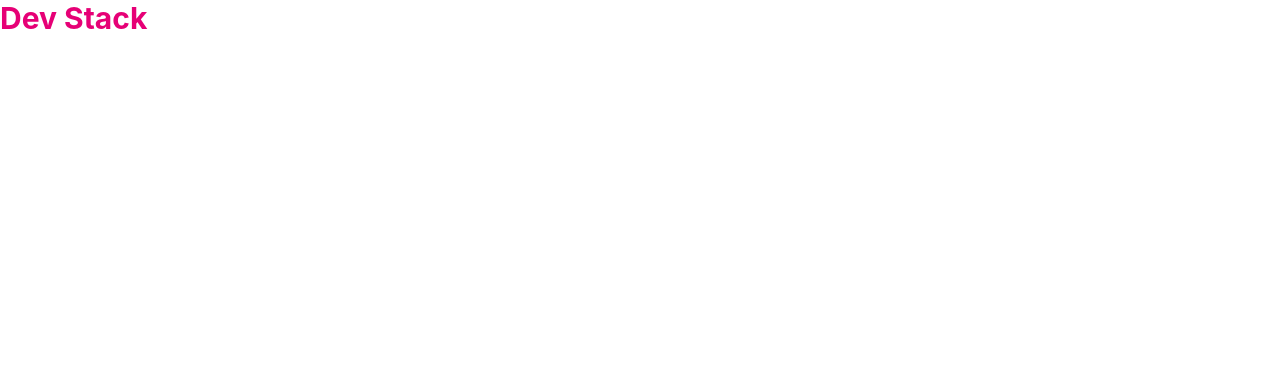
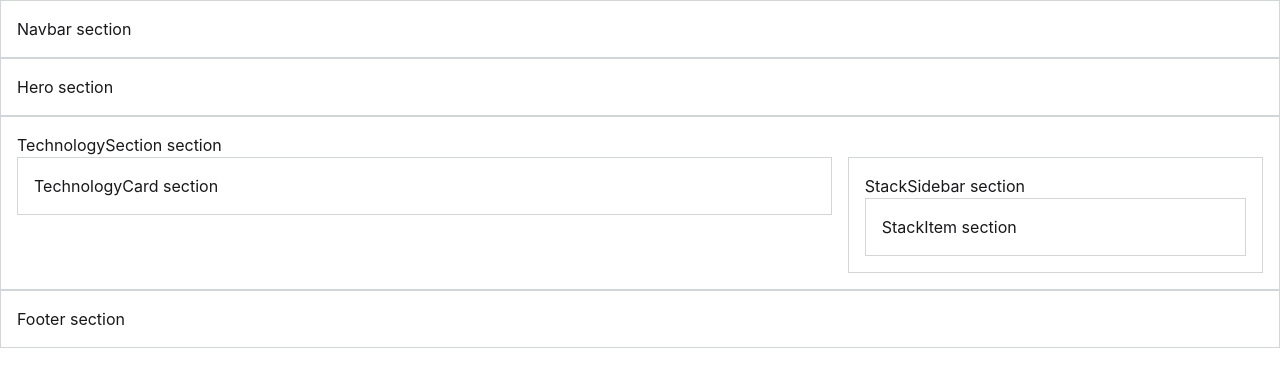
Before and after one commit to MdIbrahimKhalil1416/Dev-stack, a React (Vite) app: page / in a window 1280 px wide. Shown: the top 386 px of the page. Built offline with nearby package versions, Linux system fonts and the light colour scheme.

Commit message:
Add component skeleton and page structure

```diff
--- a/src/App.tsx
+++ b/src/App.tsx
@@ -1,5 +1,17 @@
+import Navbar from './components/Navbar'
+import Hero from './components/Hero'
+import TechnologySection from './components/TechnologySection'
+import Footer from './components/Footer'
+
 function App() {
-  return <h1 className="text-3xl font-bold text-pink-600">Dev Stack</h1>
+  return (
+    <>
+      <Navbar />
+      <Hero />
+      <TechnologySection />
+      <Footer />
+    </>
+  )
 }
 
 export default App
--- /dev/null
+++ b/src/components/Footer.tsx
@@ -0,0 +1,5 @@
+function Footer() {
+  return <footer className="border border-gray-300 p-4">Footer section</footer>
+}
+
+export default Footer
--- /dev/null
+++ b/src/components/Hero.tsx
@@ -0,0 +1,9 @@
+function Hero() {
+  return (
+    <section id="home" className="border border-gray-300 p-4">
+      Hero section
+    </section>
+  )
+}
+
+export default Hero
--- /dev/null
+++ b/src/components/Navbar.tsx
@@ -0,0 +1,9 @@
+function Navbar() {
+  return (
+    <header className="border border-gray-300 p-4">
+      <nav>Navbar section</nav>
+    </header>
+  )
+}
+
+export default Navbar
--- /dev/null
+++ b/src/components/StackItem.tsx
@@ -0,0 +1,5 @@
+function StackItem() {
+  return <div className="border border-gray-300 p-4">StackItem section</div>
+}
+
+export default StackItem
--- /dev/null
+++ b/src/components/StackSidebar.tsx
@@ -0,0 +1,12 @@
+import StackItem from './StackItem'
+
+function StackSidebar() {
+  return (
+    <aside className="border border-gray-300 p-4">
+      <p>StackSidebar section</p>
+      <StackItem />
+    </aside>
+  )
+}
+
+export default StackSidebar
--- /dev/null
+++ b/src/components/TechnologyCard.tsx
@@ -0,0 +1,5 @@
+function TechnologyCard() {
+  return <div className="border border-gray-300 p-4">TechnologyCard section</div>
+}
+
+export default TechnologyCard
--- /dev/null
+++ b/src/components/TechnologySection.tsx
@@ -0,0 +1,20 @@
+import TechnologyCard from './TechnologyCard'
+import StackSidebar from './StackSidebar'
+
+function TechnologySection() {
+  return (
+    <section id="technologies" className="border border-gray-300 p-4">
+      <p>TechnologySection section</p>
+      <div className="flex flex-col gap-4 md:flex-row">
+        <div className="flex-1">
+          <TechnologyCard />
+        </div>
+        <div className="md:w-1/3">
+          <StackSidebar />
+        </div>
+      </div>
+    </section>
+  )
+}
+
+export default TechnologySection
```
